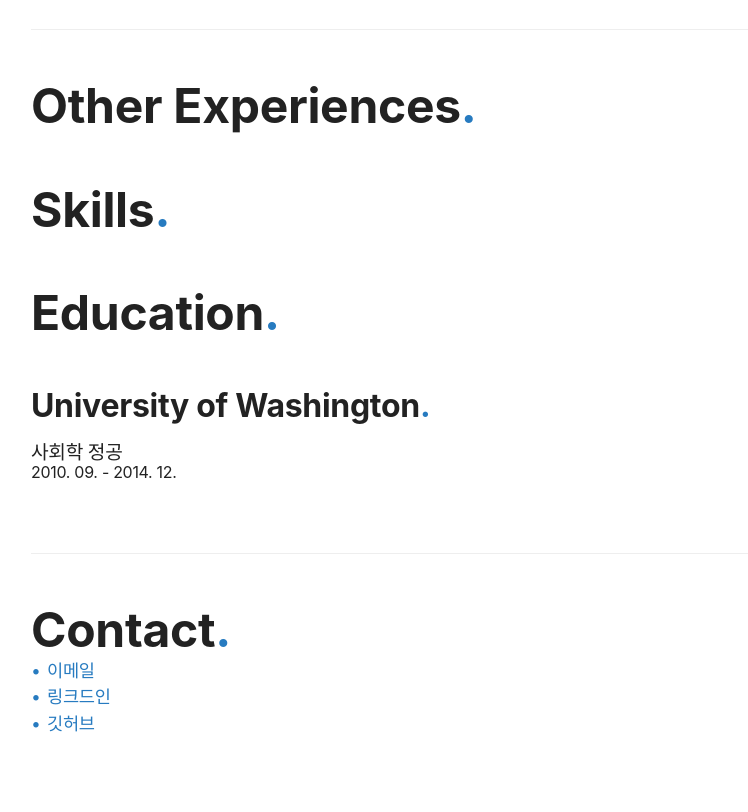
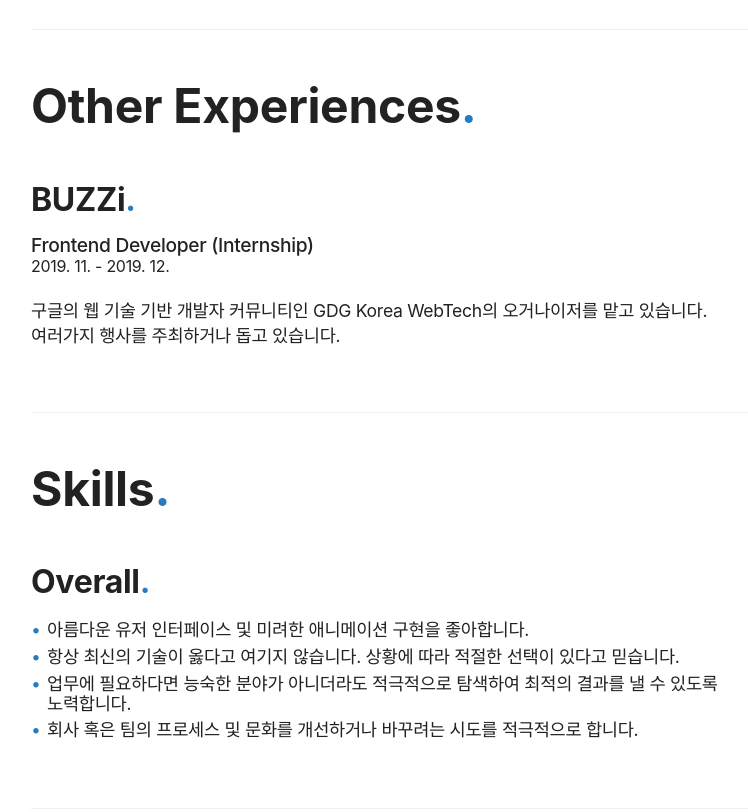
Before and after one commit to hmhm2292/hyungmok-resume, a website built with Parcel: page src/index.html in a window 1280 px wide. Shown: the part 2060-2872 px from the top of the page, without its empty margins (241-989 px from the left). Built offline with nearby package versions, Linux system fonts and the light colour scheme; a web font is replaced by a local one.

Commit message:
add other experience

```diff
--- a/src/index.html
+++ b/src/index.html
@@ -151,11 +151,11 @@
       </section>
       <section>
         <h2>Other Experiences<span class="period-mark">.</span></h2>
-        <!-- <div class="other">
-          <h3>GDG Korea WebTech<span class="period-mark">.</span></h3>
-          <span class="role">Organizer</span>
+        <div class="other">
+          <h3>BUZZi<span class="period-mark">.</span></h3>
+          <span class="role">Frontend Developer (Internship)</span>
           <span class="time"
-            ><time datetime="2018-08">2018. 08.</time> - 현재</span
+            ><time datetime="2019-11">2019. 11.</time> - 2019. 12.</span
           >
           <p>
             구글의 웹 기술 기반 개발자 커뮤니티인 GDG Korea WebTech의
@@ -163,63 +163,10 @@
             있습니다.
           </p>
         </div>
-        <div class="other">
-          <h3>TypeScript Korea<span class="period-mark">.</span></h3>
-          <span class="role">Organizer</span>
-          <span class="time"
-            ><time datetime="2017-10">2017. 10.</time> -
-            <time datetime="2018-12">2018. 12.</time></span
-          >
-          <p>
-            TypeScript의 사용자 커뮤니티인 TypeScript Korea의 오거나이저를
-            맡았습니다.
-          </p>
-        </div>
-        <div class="other">
-          <h3>Blog<span class="period-mark">.</span></h3>
-          <span class="role">Author, Maintainer</span>
-          <span class="time"
-            ><time datetime="2016-09">2016. 09.</time> - 현재</span
-          >
-          <p>
-            <a href="https://seob.dev/" target="_blank">seob.dev</a>이라는
-            이름의 개인 블로그를 운영하고 있습니다. 비정기적으로 제가 새롭게
-            배우게 된 내용 등을 글로 작성해 공유합니다. 블로그는 Gatsby와
-            ReScript, Vercel을 사용해 구현했습니다. 이전에는
-            <a href="https://hyunseob.github.io" target="_blank"
-              >DailyEngineering</a
-            >
-            이라는 이름의 블로그를 운영했습니다.
-          </p>
-        </div>
-        <div class="other">
-          <h3>ACM-ICPC<span class="period-mark">.</span></h3>
-          <span class="role">Honorable Mention</span>
-          <span class="time"><time datetime="2013-11">2013. 11.</time></span>
-          <p>
-            ACM-ICPC라는 프로그래밍 알고리즘 경진대회에 출전해 학교별 예선에서
-            좋은 성적을 거두고, 지역본선에 학교 대표로 진출했습니다. 아쉽게도
-            본선에서는 입상하지 못했습니다.
-          </p>
-        </div>
-        <div class="other">
-          <h3>금오공과대학교<span class="period-mark">.</span></h3>
-          <span class="role">컴퓨터소프트웨어공학과</span>
-          <span class="time"
-            ><time datetime="2010-03">2010. 03.</time> -
-            <time datetime="2018-02">2018. 02.</time></span
-          >
-          <p>
-            컴퓨터소프트웨어공학과에서 4년간 공부하며 컴퓨터구조, 자료구조,
-            컴퓨터네트워크, 웹 프로그래밍 등의 과목을 우수한 성적으로
-            이수하였습니다. 중간에 휴학을 하고 일을 하다가 다소 늦게
-            졸업했습니다.
-          </p>
-        </div> -->
       </section>
       <section>
         <h2>Skills<span class="period-mark">.</span></h2>
-        <!-- <div class="other">
+        <div class="other">
           <h3>Overall<span class="period-mark">.</span></h3>
           <ul>
             <li>
@@ -304,7 +251,7 @@
               반복적인 업무 해소를 위해 Node.js로 CLI 도구를 만들 수 있습니다.
             </li>
           </ul>
-        </div> -->
+        </div>
       </section>
       <section>
         <h2>Education<span class="period-mark">.</span></h2>
```
